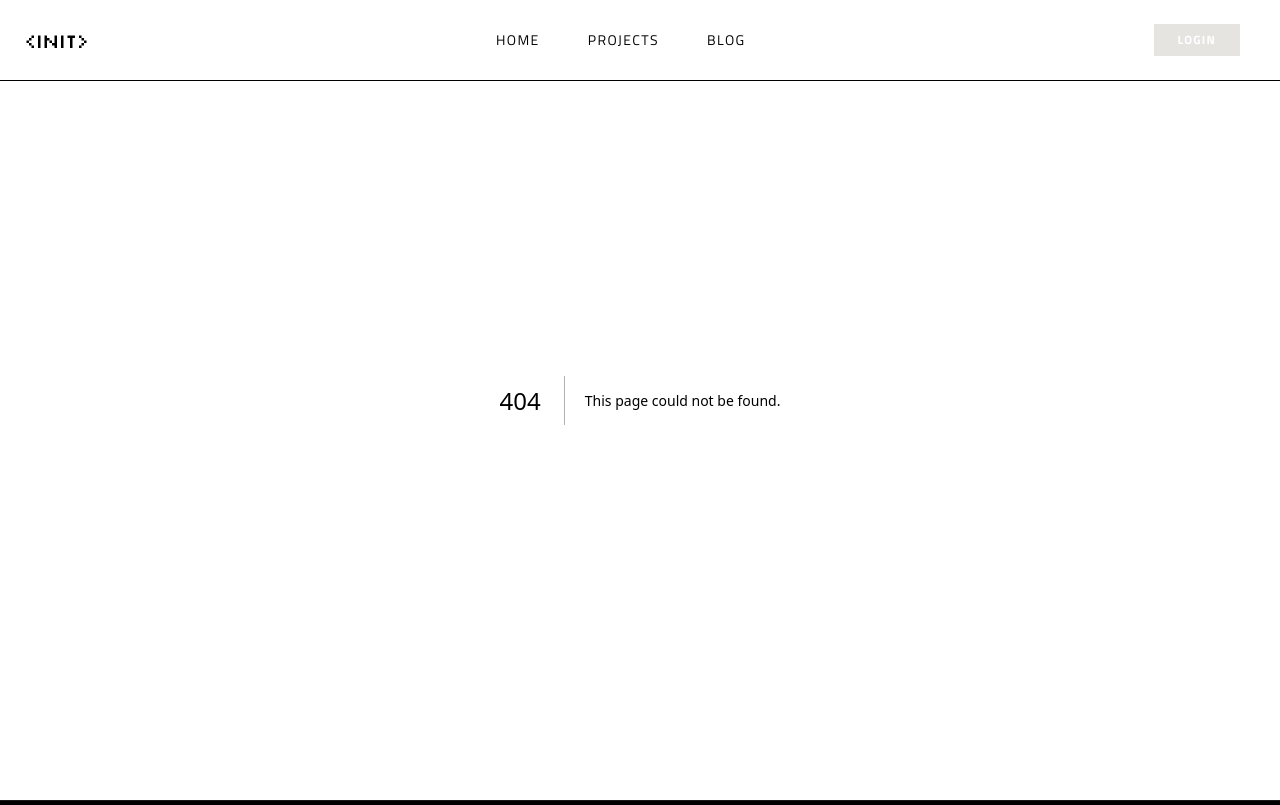
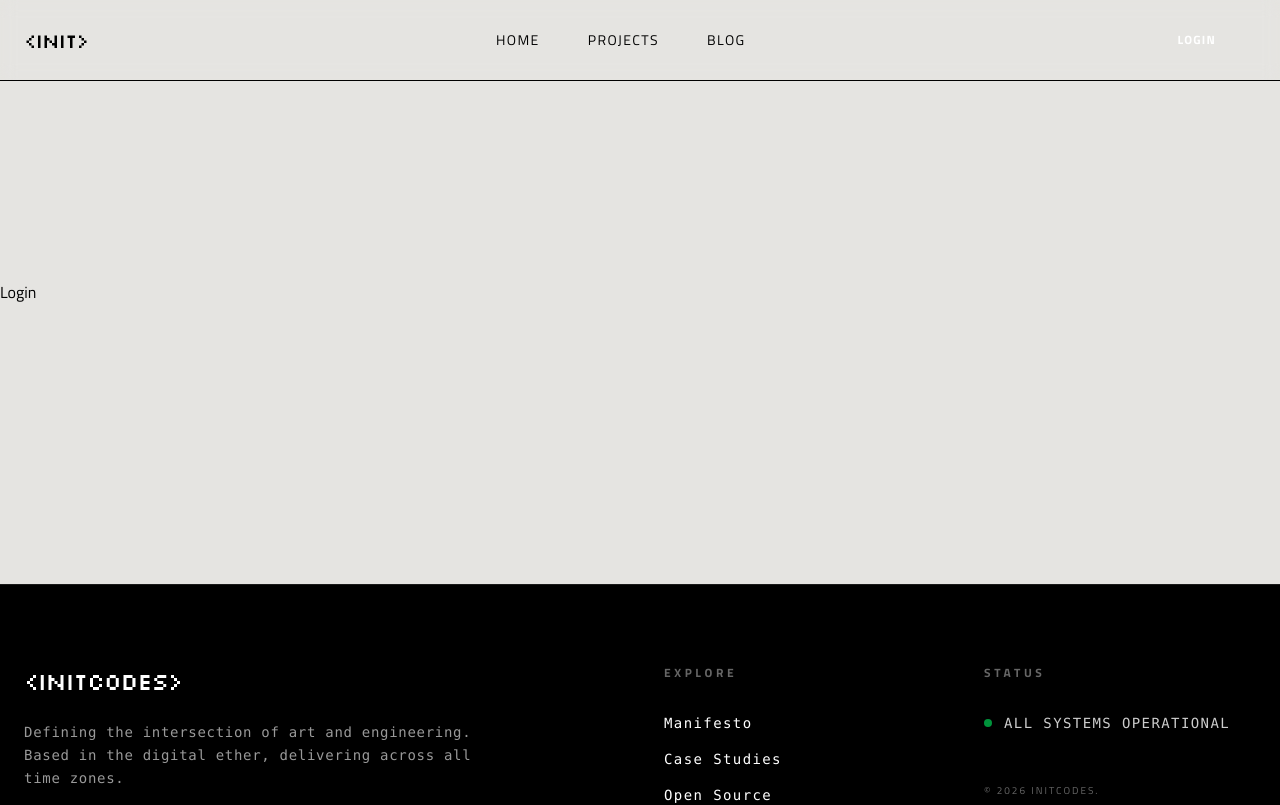
Before and after one commit to initcodes20/InitCodesWeb, a Next.js app: page /login in a window 1280 px wide. Before the commit this address had no page. Shown: the top 805 px of the page. Built offline with nearby package versions, Linux system fonts and the light colour scheme.

Commit message:
ADD Login Page

```diff
--- a/src/app/components/Navbar.js
+++ b/src/app/components/Navbar.js
@@ -39,9 +39,9 @@ export default function Navbar() {
 
           {/* Action Buttons & Mobile Toggle */}
           <div className="flex items-center space-x-4">
-            <button className="hidden sm:block bg-primary hover:text-[#FF4D00] text-white dark:bg-white dark:text-black px-6 py-2 text-xs font-bold uppercase tracking-widest hover:bg-accent transition-all">
+            <Link href={"/login"} className="hidden sm:block bg-primary hover:text-[#FF4D00] text-white dark:bg-white dark:text-black px-6 py-2 text-xs font-bold uppercase tracking-widest hover:bg-accent transition-all">
               Login
-            </button>
+            </Link>
 
             {/* Hamburger / Close Icon Toggle */}
             <button
@@ -97,7 +97,7 @@ export default function Navbar() {
             Projects
           </Link>
           <Link
-            href={"/"}
+            href={"/login"}
             style={{ transitionDelay: "400ms" }}
             className={`bg-primary text-white dark:bg-white dark:text-black px-12 py-4 text-xs font-bold uppercase tracking-[0.3em] transition-all duration-500
             ${
--- /dev/null
+++ b/src/app/login/page.js
@@ -0,0 +1,6 @@
+
+export default function Login() {
+  return (
+    <div className="my-70">Login</div>
+  );
+}
```
